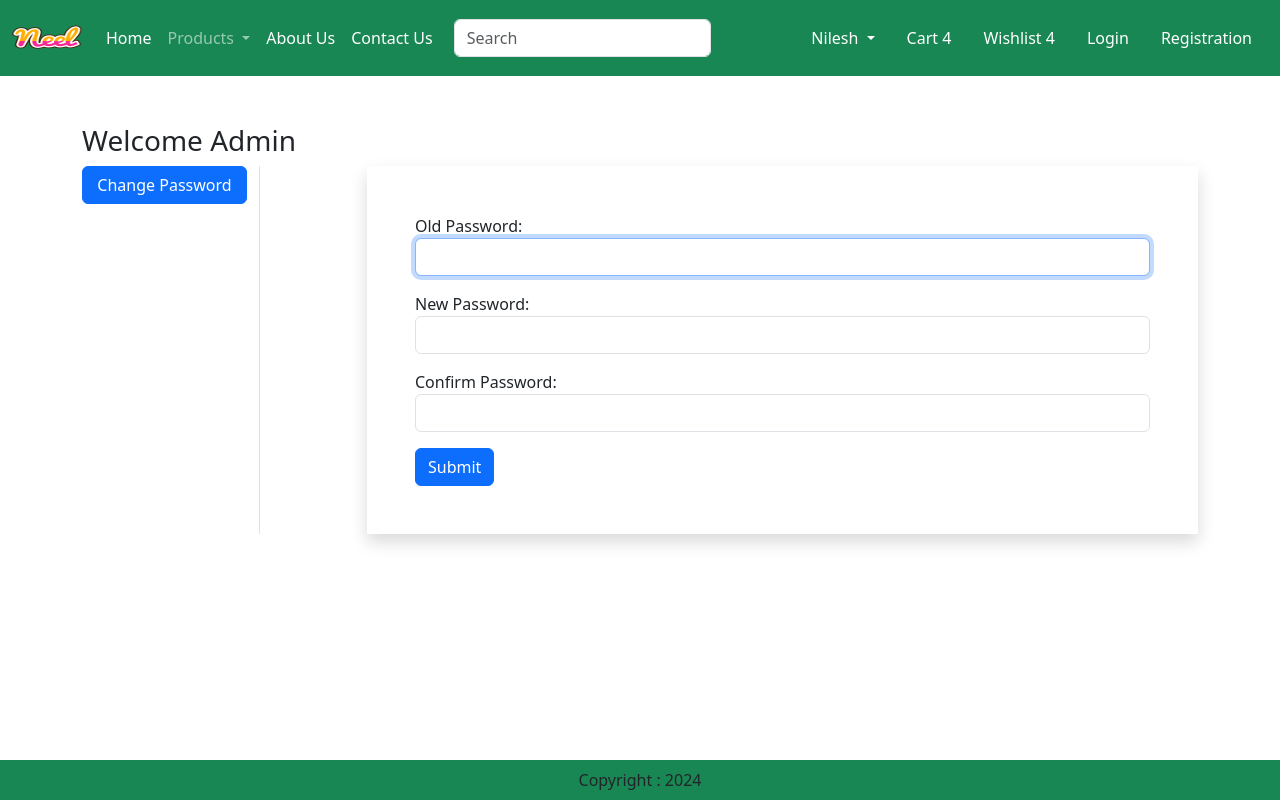
After one commit to ozkayamert/Main-Project, a Django app: page /passwordchange/ in a window 1280 px wide. The commit adds this page. Run offline with Django 5.2, Linux system fonts and the light colour scheme; a user stored in the database is signed in; some libraries are stand-ins or nearby versions.

Commit message:
Change Password

```diff
--- a/app/forms.py
+++ b/app/forms.py
@@ -17,6 +17,11 @@ class CustomerRegistrationForm(UserCreationForm):
         model = User
         fields = ["username", "email", "password1", "password2"]
 
+class MyPasswordChangeForm(PasswordChangeForm):
+    old_password = forms.CharField(label="Old Password", widget=forms.PasswordInput(attrs={'autofocus':'True', 'autocomplete':'current-password', 'class':'form-control'}))
+    new_password1 = forms.CharField(label="New Password", widget=forms.PasswordInput(attrs={'autocomplete':'current-password', 'class':'form-control'}))
+    new_password2 = forms.CharField(label="Confirm Password", widget=forms.PasswordInput(attrs={'autocomplete':'current-password', 'class':'form-control'}))
+
 class MyPasswordResetForm(PasswordChangeForm):
     pass
 
--- a/app/templates/app/base.html
+++ b/app/templates/app/base.html
@@ -63,7 +63,7 @@
                 <ul class="dropdown-menu" aria-labelledby="profileDropdown">
                     <li><a class="dropdown-item" href="{% url 'profile' %}">Profile</a></li>
                     <li><a class="dropdown-item" href="#">Orders</a></li>
-                    <li><a class="dropdown-item" href="#">Change Password</a></li>
+                    <li><a class="dropdown-item" href="{% url 'passwordchange' %}">Change Password</a></li>
                     <li><a class="dropdown-item" href="#">Logout</a></li>
                 </ul>
             </li>
--- /dev/null
+++ b/app/templates/app/changepassword.html
@@ -0,0 +1,30 @@
+{% extends 'app/base.html' %}
+{% load static %}
+{% block title %}Change Password{% endblock %}
+
+{% block content %}
+    <div class="container my-5">
+        <div class="row">
+            <h3>Welcome {{request.user.username|capfirst}}</h3>
+            <div class="col-sm-2 border-end">
+                <ul class="list-unstyled">
+                    <li class="d-grid"><a href="#" class="btn btn-primary">Change Password</a></li>
+                </ul>
+            </div>
+            <div class="col-sm-9 offset-sm-1">
+                <form action="" method="post" novalidate class="shadow p-5">
+                    {% csrf_token %}
+                    {{ form.as_p }}
+
+                    <button type="submit" class="btn btn-primary">Submit</button>
+
+                    {% if form.non_field_errors %}
+                        {% for error in form.non_field_errors %}
+                            <p class="alert alert-danger my-3">{{error}}</p>
+                        {% endfor %}
+                    {% endif %}
+                </form>
+            </div>
+        </div>
+    </div>
+{% endblock %}
--- a/app/urls.py
+++ b/app/urls.py
@@ -3,7 +3,7 @@ from . import views
 from django.conf import settings
 from django.conf.urls.static import static
 from django.contrib.auth import views as auth_view
-from .forms import LoginForm, MyPasswordResetForm
+from .forms import LoginForm, MyPasswordResetForm, MyPasswordChangeForm
 
 urlpatterns = [
     path("", views.home),
@@ -19,4 +19,6 @@ urlpatterns = [
     path('registration/', views.CustomerRegistrationView.as_view(), name="customerregistration"),
     path('accounts/login/', auth_view.LoginView.as_view(template_name='app/login.html', authentication_form=LoginForm), name="login"),
     path('password-reset/', auth_view.PasswordResetView.as_view(template_name='app/password_reset.html', form_class=MyPasswordResetForm), name="password_reset"),
+    path('passwordchange/', auth_view.PasswordChangeView.as_view(template_name='app/changepassword.html', form_class=MyPasswordChangeForm, success_url='/passwordchangedone'), name="passwordchange"),
+    path('passwordchangedone/', auth_view.PasswordChangeDoneView.as_view(template_name='app/passwordchangedone.html'), name="passwordchangedone"),
 ] + static(settings.MEDIA_URL, document_root=settings.MEDIA_ROOT)
```
Also changed, not shown: app/templates/app/passwordchangedone.html (added, +24 -0 lines), db.sqlite3.
